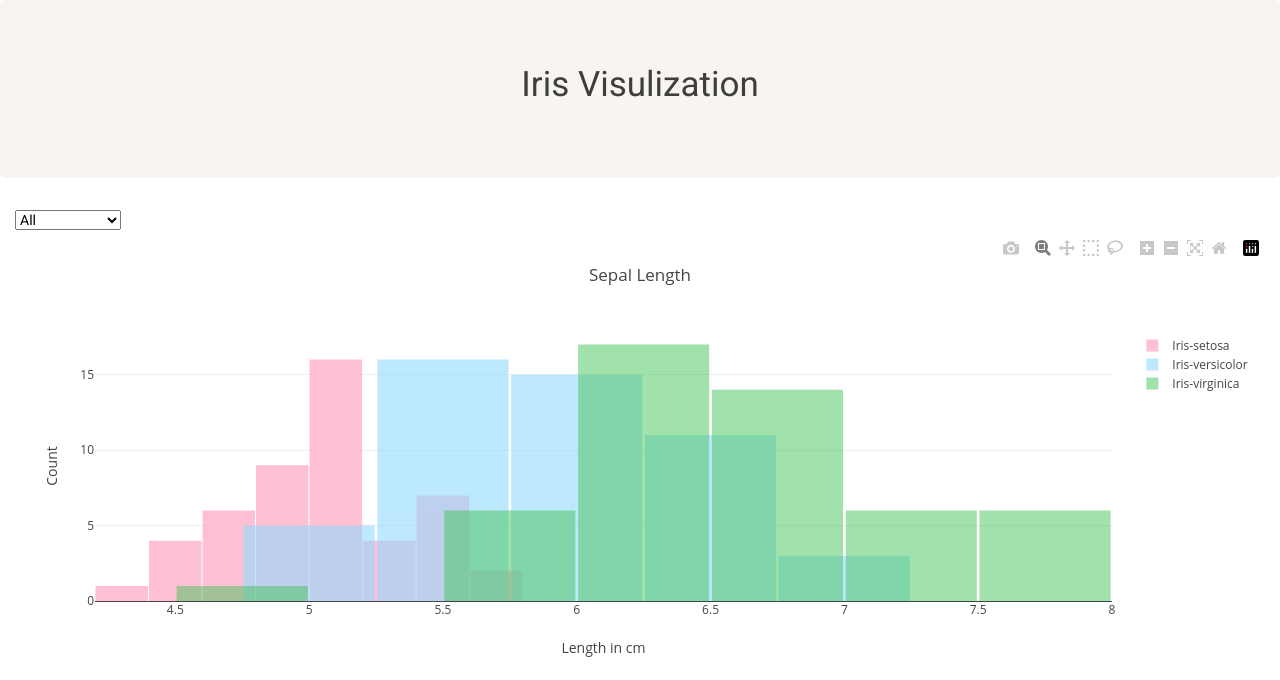
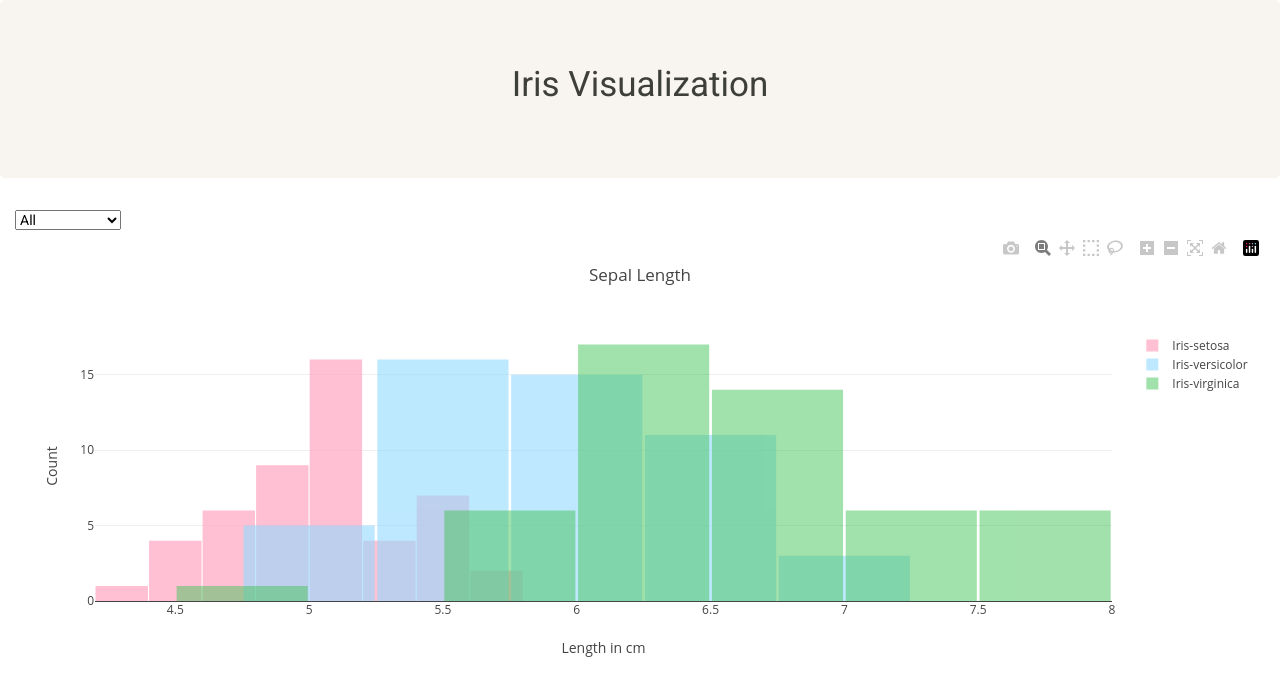
Before and after one commit to gretelup/fullstack-iris, a Flask app: page / in a window 1280 px wide. Shown: the top 680 px of the page. Run offline with Flask 2, Linux system fonts and the light colour scheme; data comes from the database, SQL or seed files in the repository; some libraries are stand-ins or nearby versions.

Commit message:
Fix title typo

```diff
--- a/templates/index.html
+++ b/templates/index.html
@@ -16,7 +16,7 @@
 
     <div class="jumbotron">
         <div class="container text-center">
-            <h1>Iris Visulization</h1>
+            <h1>Iris Visualization</h1>
         </div>
     </div>
     <div class="container-fluid">
```
